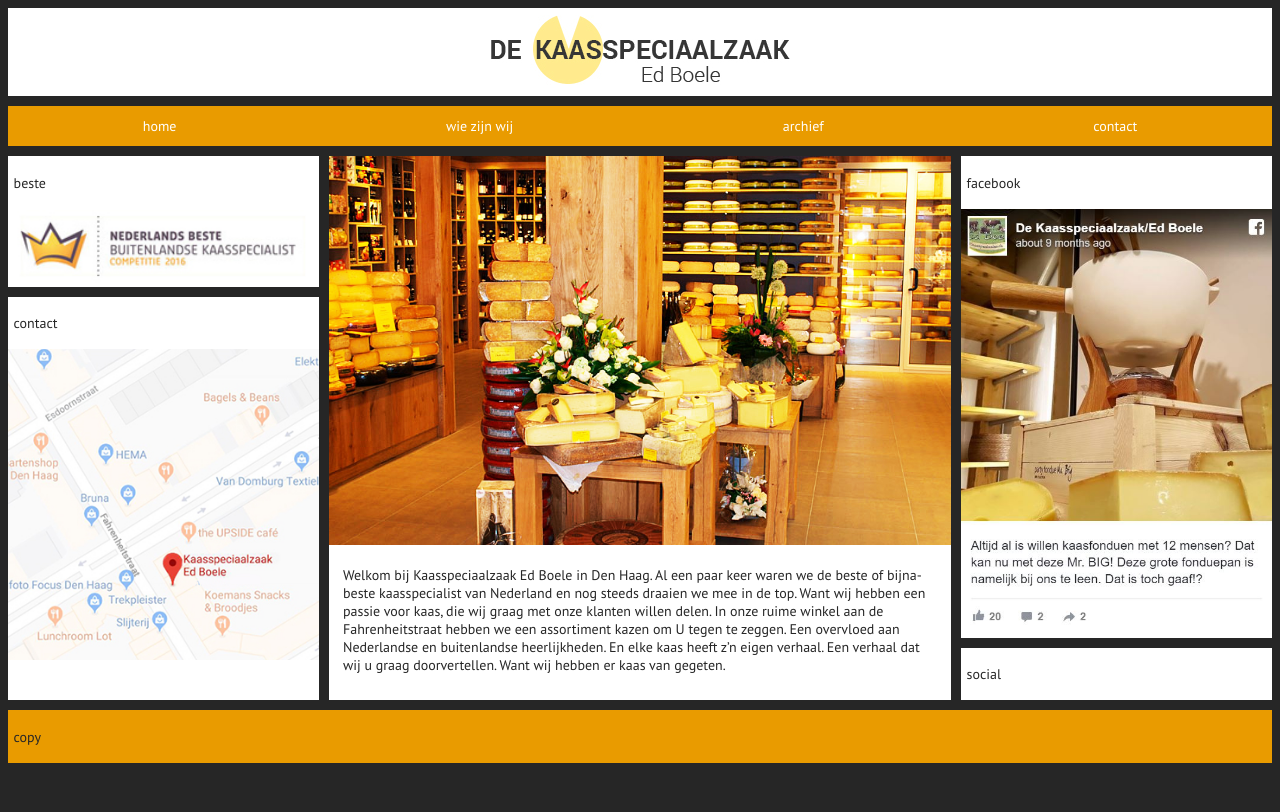
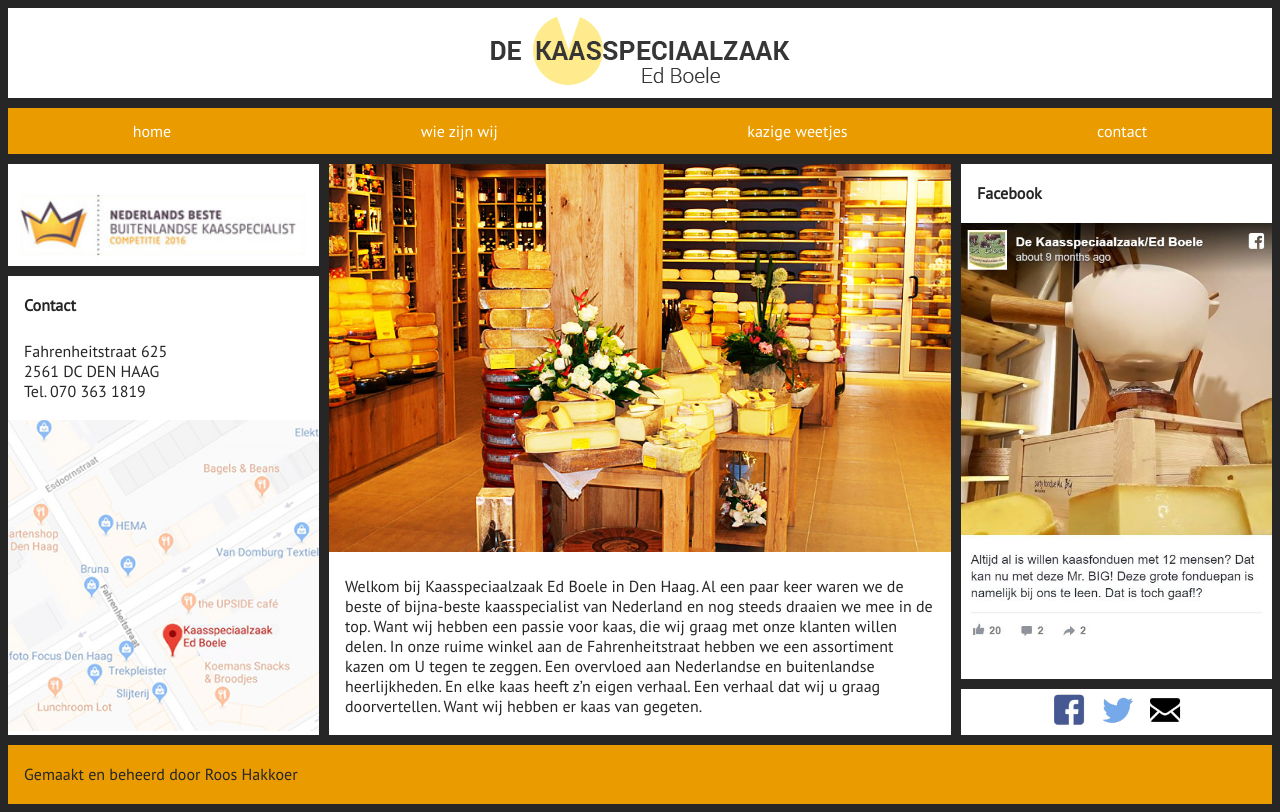
Before and after one commit to RoosHakkoer/challenge2-1819, a plain HTML site: page index.html in a window 1280 px wide. Drawn offline with Linux system fonts and the light colour scheme; a web font is replaced by a local one.

Commit message:
change everything works

```diff
--- a/index.html
+++ b/index.html
@@ -24,7 +24,7 @@
 				<ul>
 					<li><a href="#home">home</a></li>
 					<li><a href="#about">wie zijn wij</a></li>
-					<li><a href="#archief">archief</a></li>
+					<li><a href="#kaas">kazige weetjes</a></li>
 					<li><a href="#contact">contact</a></li>
 				</ul>
 			</nav>
@@ -49,27 +49,32 @@
 				</p>
 			</main>
 	    <aside class="grid-item ad1">
-				<h2>beste</h2>
 				<picture class="beste">
 					<img src="images/beste.jpg" alt="beste kaasspecialist">
 				</picture>
 			</aside>
-	    <aside class="grid-item ad2"><h2>facebook</h2>
+	    <aside class="grid-item ad2"><h2>Facebook</h2>
 				<picture>
-					<!-- <source media="(max-width: 401px)" srcset="images/.jpg">
-					<source media="(min-width: 402px) and (max-width: 639px)" srcset="images/.jpg">
-					<source media="(min-width: 640px)" srcset="images/.jpg"> -->
 					<img src="images/facebook.jpg" alt="facebook post de Kaasspeciaalzaak">
 				</picture>
 			</aside>
-	    <div class="grid-item ad3"><h2>contact</h2>
+	    <div class="grid-item ad3"><h2>Contact</h2>
+				<p> Fahrenheitstraat 625 <br/>
+					2561 DC DEN HAAG <br/>
+					 Tel. 070 363 1819</p>
 				<picture>
 					<source media="(min-width: 640px)" srcset="images/maps.jpg">
-					<img id="map"src="images/maps.jpg" alt="">
+					<img id="map"src="images/maps.jpg" alt="adres op map">
 				</picture>
 			</div>
-			<div class="grid-item foot1"><h2>social</h2></div>
-	    <footer class="grid-item foot2"><h2>copy</h2></footer>
+			<div class="grid-item foot1">
+				<picture class="icons">
+					<a href=""><img src="images/facebookic.jpg" alt="facebook icon"></a>
+					<a href=""><img src="images/twitter.jpg" alt="twitter icon"></a>
+					<a href=""><img src="images/email.jpg" alt="email icon"></a>
+				</picture>
+			</div>
+	    <footer class="grid-item foot2"><p>Gemaakt en beheerd door Roos Hakkoer</p></footer>
 		</div>
 
 	  <script type="text/javascript" src="script/main.js"></script>
--- a/styles/grid-layout.css
+++ b/styles/grid-layout.css
@@ -25,6 +25,7 @@ grid-template-areas:
 }
 .ad1{
   grid-area: crown;
+  padding-top: 1.5em;
 }
 .ad2{
   grid-area: facebook;
@@ -101,8 +102,19 @@ nav ul li:hover {
 nav > ul > li > a {
   color: #fff;
   text-decoration: none;/*geen lijntjes bij hover*/
+  font-size: 16px;
 }
-
+.icons{
+  display: flex;
+  flex-flow: row;
+  align-items: center;
+  justify-content: center;
+}
+.icons >a{
+  width: 3em;
+  height: auto;
+  padding: 2px 5px;
+}
 
 @media only screen and (min-width: 401px)and (max-width: 639px){
   .grid-container{
--- a/styles/main.css
+++ b/styles/main.css
@@ -14,23 +14,21 @@ body{
   background-color: #262626;
   color: #262626;
   font-family: 'PT Sans', verdana, sans-serif;/*verander font*/
-  font-size: 14px;
-  /* text-shadow: 1px 1px 1px #000; */
+  font-size: 16px;
 }
 p{
   padding: 0.2em 1em;
 }
 h1 {
   text-align: center;
-  /* background-color: rgba(50, 50, 50, 0.5); */
+  font-size: 20px;
 }
 
 h2 {
   font-size: 1em;
-  font-weight: normal;
-  /* background-color: rgba(50, 50, 50, 0.5); */
+  font-weight:bold;
   max-width: 100px;
-  padding: 0.4em;
+  padding: 0.4em 1em;
   border-radius: 0.2em;
 }
 img {
@@ -41,9 +39,7 @@ img {
 .grid-item {
   /* padding: 0.2em 1em; */
 }
-/* .grid-container > div:nth-child(1) {
-    background-color: #16a086;
-} */
+
 .header{
     background-color: #fff;
 }
```
Also changed, not shown: images/email.jpg (added), images/facebookic.jpg (added), images/twitter.jpg (added).
